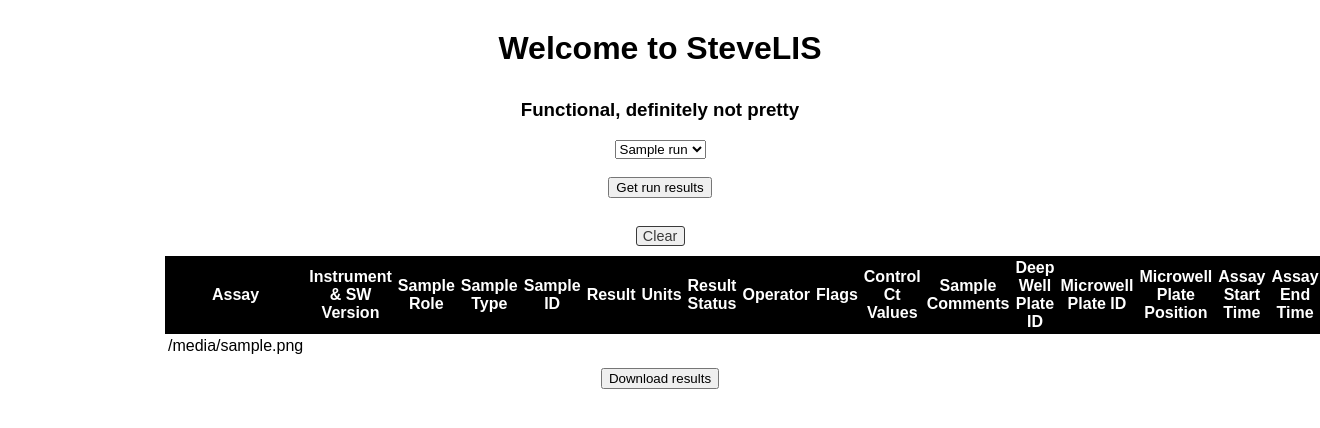
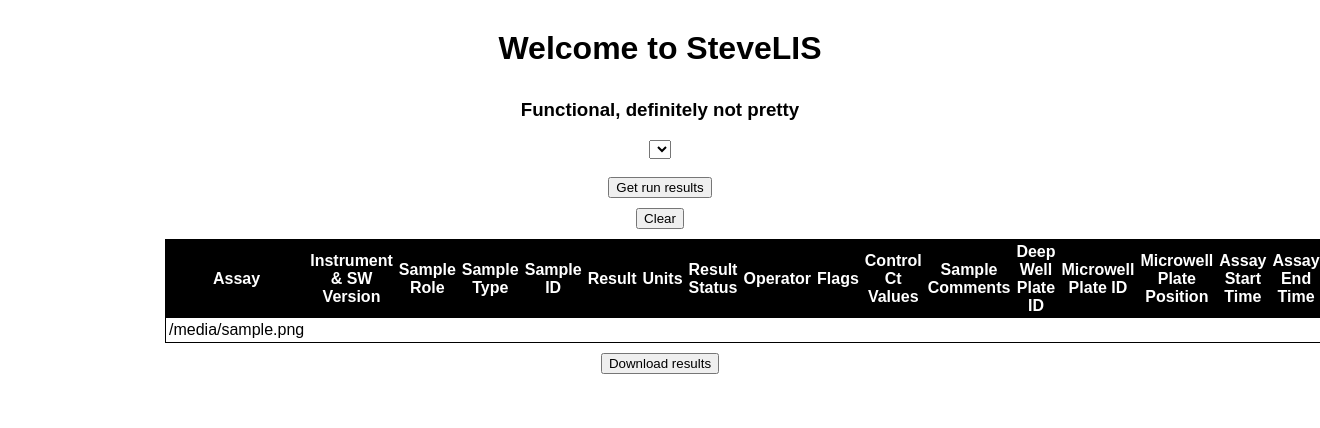
Before and after one commit to sjadczak/steveLIS, a Flask app: page /fetch_results in a window 1320 px wide. Shown: the top 428 px of the page. Run offline with Flask 2, Linux system fonts and the light colour scheme; a database or web service that is not in the repository returns one stand-in record (values such as "Sample title"); lists and menus that the app fills with data are empty; parts of the project's set-up code (start-up, migrations or seed data) failed here and were passed over; some libraries are stand-ins or nearby versions.

Commit message:
UI updates, mostly layout/style
Signed-off-by: Steve Jadczak <stevejadczak@gmail.com>

```diff
--- a/limslite/limslite_server.py
+++ b/limslite/limslite_server.py
@@ -15,7 +15,7 @@
 logging.basicConfig(format='%(asctime)s %(levelname)-8s [%(filename)s:%(lineno)d] %(message)s',
                     datefmt='%Y-%m-%d %H:%M:%S',
                     level=logging.INFO,
-                    filename='../logs/steve_lis.log')
+                    filename='../logs/limslite.log')
 
 logger = logging.getLogger('lis_server')
 
--- a/limslite/static/css/style.css
+++ b/limslite/static/css/style.css
@@ -11,21 +11,12 @@
     margin-top: 30px;
 }
 
-div#homebutton {
-    text-decoration: none;
-    font-size: 0.9rem;
-    color: #3a3a3a;
-    background: buttonface;
-    border: 1px solid #3a3a3a;
-    border-radius: 3px;
-    padding: 1px 6px;
-    margin: 10px auto;
-    width: 35px;
+form#fetch input {
+    margin-bottom: 10px;
 }
 
-div#homebutton a#home {
-    color: #3a3a3a;
-    text-decoration: none;
+form#clearframe input {
+    margin-bottom: 10px;
 }
 
 form {
@@ -58,6 +49,7 @@
 table {
     text-align: center;
     border-collapse: collapse;
+    border: 1px black solid;
 }
 
 table th {
--- a/limslite/templates/index.html
+++ b/limslite/templates/index.html
@@ -7,7 +7,7 @@
     <div class="container">
         <h1><p>Welcome to SteveLIS</p></h1>
         <h3>Functional, definitely not pretty</h3>
-        <form action="{{ url_for('fetch_results') }} " method="GET">
+        <form id="fetch" action="{{ url_for('fetch_results') }} " method="GET">
             <select name="run" title="run_selector">
                 {% for run in run_list %}
                     <option value="{{ run[0] }}">{{ run[2] }}</option>
@@ -15,13 +15,11 @@
             </select>
             <br><br>
             <input type="submit" value="Get run results">
-            <br><br>
         </form>
         {% if results %}
-        <div id="homebutton">
-            <a id="home" href="{{ url_for('index') }}">Clear</a>
-        </div>
-        {% endif %}
+        <form id="clearframe" action="{{ url_for('index') }}" method="GET">
+            <input type="submit" value="Clear">
+        </form>
         <div class="result_container">
             <form action="{{ url_for('download') }}" method="GET">
                 {% if results %}
@@ -30,6 +28,7 @@
                 {% endif %}
             </form>
         </div>
+        {% endif %}
     </div>
 </body>
 </html>
```
